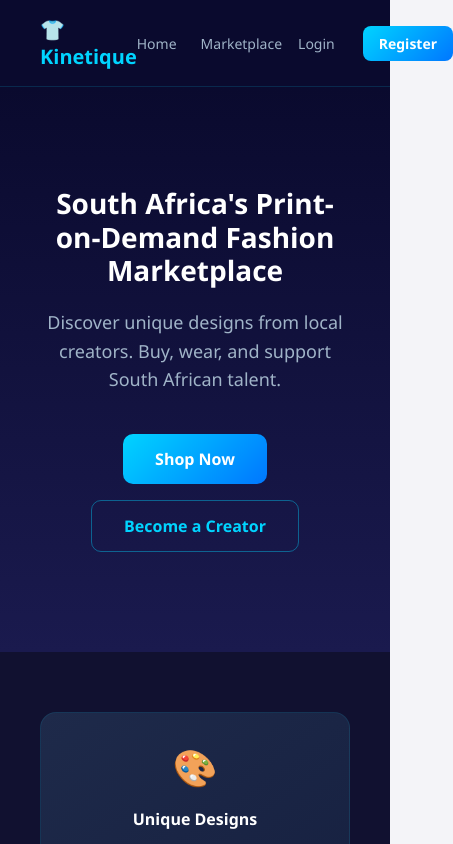
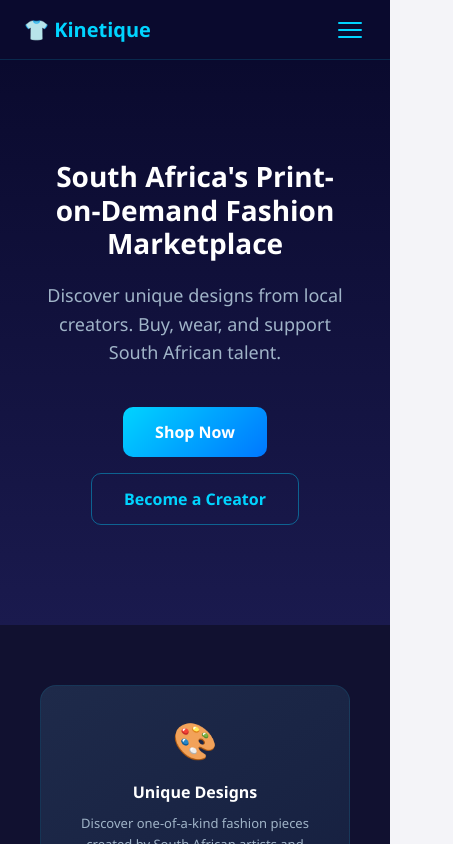
Before and after one commit to see-simon/kinetique_vite_react, a React (Vite) app: page / in a window 390 px wide. Shown: the top 844 px of the page, 453 px wide, since content can reach past the window. Built offline with nearby package versions, Linux system fonts and the light colour scheme.

Commit message:
mobile responsive

```diff
--- a/src/App.css
+++ b/src/App.css
@@ -13,11 +13,13 @@ body {
 /* NAVBAR */
 .navbar {
   background: #0a0a2e;
-  padding: 16px 40px;
+  padding: 16px 24px;
   display: flex;
   justify-content: space-between;
   align-items: center;
   border-bottom: 1px solid rgba(0, 212, 255, 0.15);
+  position: relative;
+  z-index: 100;
 }
 
 .navbar-brand a {
@@ -27,9 +29,38 @@ body {
   font-weight: 700;
 }
 
+/* HAMBURGER */
+.hamburger {
+  display: none;
+  flex-direction: column;
+  gap: 5px;
+  background: transparent;
+  border: none;
+  cursor: pointer;
+  padding: 4px;
+  z-index: 101;
+}
+
+.hamburger-line {
+  display: block;
+  width: 24px;
+  height: 2px;
+  background: #00d4ff;
+  border-radius: 2px;
+  transition: all 0.3s ease;
+}
+
+/* NAVBAR MENU */
+.navbar-menu {
+  display: flex;
+  align-items: center;
+  gap: 24px;
+}
+
 .navbar-links {
   display: flex;
-  gap: 24px;
+  gap: 20px;
+  align-items: center;
 }
 
 .navbar-links a {
@@ -38,6 +69,7 @@ body {
   font-size: 14px;
   font-weight: 500;
   transition: 0.3s;
+  white-space: nowrap;
 }
 
 .navbar-links a:hover {
@@ -72,6 +104,7 @@ body {
   border-radius: 8px;
   font-weight: 600;
   transition: 0.3s;
+  white-space: nowrap;
 }
 
 .btn-logout {
@@ -83,10 +116,65 @@ body {
   cursor: pointer;
   font-size: 14px;
   transition: 0.3s;
+  white-space: nowrap;
 }
 
 .btn-logout:hover {
   background: rgba(255, 50, 50, 0.1);
+}
+
+/* MOBILE NAVBAR */
+@media (max-width: 768px) {
+  .hamburger {
+    display: flex;
+  }
+
+  .navbar-menu {
+    display: none;
+    position: absolute;
+    top: 100%;
+    left: 0;
+    right: 0;
+    background: #0a0a2e;
+    flex-direction: column;
+    align-items: flex-start;
+    padding: 20px 24px;
+    gap: 16px;
+    border-bottom: 1px solid rgba(0, 212, 255, 0.15);
+    box-shadow: 0 8px 20px rgba(0, 0, 0, 0.4);
+  }
+
+  .navbar-menu.open {
+    display: flex;
+  }
+
+  .navbar-links {
+    flex-direction: column;
+    align-items: flex-start;
+    gap: 16px;
+    width: 100%;
+  }
+
+  .navbar-links a {
+    font-size: 16px;
+    width: 100%;
+    padding: 4px 0;
+    border-bottom: 1px solid rgba(255, 255, 255, 0.05);
+  }
+
+  .navbar-auth {
+    width: 100%;
+    flex-direction: column;
+    align-items: flex-start;
+    gap: 10px;
+  }
+
+  .btn-nav-login,
+  .btn-nav-register,
+  .btn-logout {
+    width: 100%;
+    text-align: center;
+  }
 }
 
 /* AUTH */
--- a/src/components/Navbar.tsx
+++ b/src/components/Navbar.tsx
@@ -6,18 +6,15 @@ const Navbar = () => {
   const navigate = useNavigate();
   const [user, setUser] = useState<any>(null);
   const [role, setRole] = useState("");
+  const [menuOpen, setMenuOpen] = useState(false);
 
   useEffect(() => {
-    // Get current user
     supabase.auth.getSession().then(({ data: { session } }) => {
       setUser(session?.user ?? null);
       if (session?.user) fetchProfile(session.user.id);
     });
 
-    // Listen for auth changes
-    const {
-      data: { subscription },
-    } = supabase.auth.onAuthStateChange((_event, session) => {
+    const { data: { subscription } } = supabase.auth.onAuthStateChange((_event, session) => {
       setUser(session?.user ?? null);
       if (session?.user) fetchProfile(session.user.id);
       else setRole("");
@@ -37,25 +34,44 @@ const Navbar = () => {
 
   const handleLogout = async () => {
     await supabase.auth.signOut();
+    setMenuOpen(false);
     navigate("/login");
   };
 
+  const closeMenu = () => setMenuOpen(false);
+
   return (
     <nav className="navbar">
+      {/* BRAND */}
       <div className="navbar-brand">
-        <Link to="/">👕 Kinetique</Link>
+        <Link to="/" onClick={closeMenu}>👕 Kinetique</Link>
       </div>
 
+      {/* HAMBURGER BUTTON */}
+      <button
+        className="hamburger"
+        onClick={() => setMenuOpen(!menuOpen)}
+        aria-label="Toggle menu"
+      >
+        <span className={`hamburger-line ${menuOpen ? 'open' : ''}`} />
+        <span className={`hamburger-line ${menuOpen ? 'open' : ''}`} />
+        <span className={`hamburger-line ${menuOpen ? 'open' : ''}`} />
+      </button>
+
+      {/* NAV MENU */}
+      <div className={`navbar-menu ${menuOpen ? 'open' : ''}`}>
         <div className="navbar-links">
-        <Link to="/">Home</Link>
-        <Link to="/marketplace">Marketplace</Link>
-
+          <Link to="/" onClick={closeMenu}>Home</Link>
+          <Link to="/marketplace" onClick={closeMenu}>Marketplace</Link>
           {user && role === "creator" && (
-          <Link to="/creator">Creator Dashboard</Link>
+            <Link to="/creator" onClick={closeMenu}>Creator Dashboard</Link>
           )}
-
-        {user && role === "admin" && <Link to="/admin">Admin Panel</Link>}
-        {user && <Link to="/orders">My Orders</Link>}
+          {user && role === "admin" && (
+            <Link to="/admin" onClick={closeMenu}>Admin Panel</Link>
+          )}
+          {user && (
+            <Link to="/orders" onClick={closeMenu}>My Orders</Link>
+          )}
         </div>
 
         <div className="navbar-auth">
@@ -65,14 +81,15 @@ const Navbar = () => {
             </button>
           ) : (
             <>
-            <Link to="/login" className="btn-nav-login">
+              <Link to="/login" className="btn-nav-login" onClick={closeMenu}>
                 Login
               </Link>
-            <Link to="/register" className="btn-nav-register">
+              <Link to="/register" className="btn-nav-register" onClick={closeMenu}>
                 Register
               </Link>
             </>
           )}
+        </div>
       </div>
     </nav>
   );
```
Lines whose indentation alone changed are shown as unchanged.
